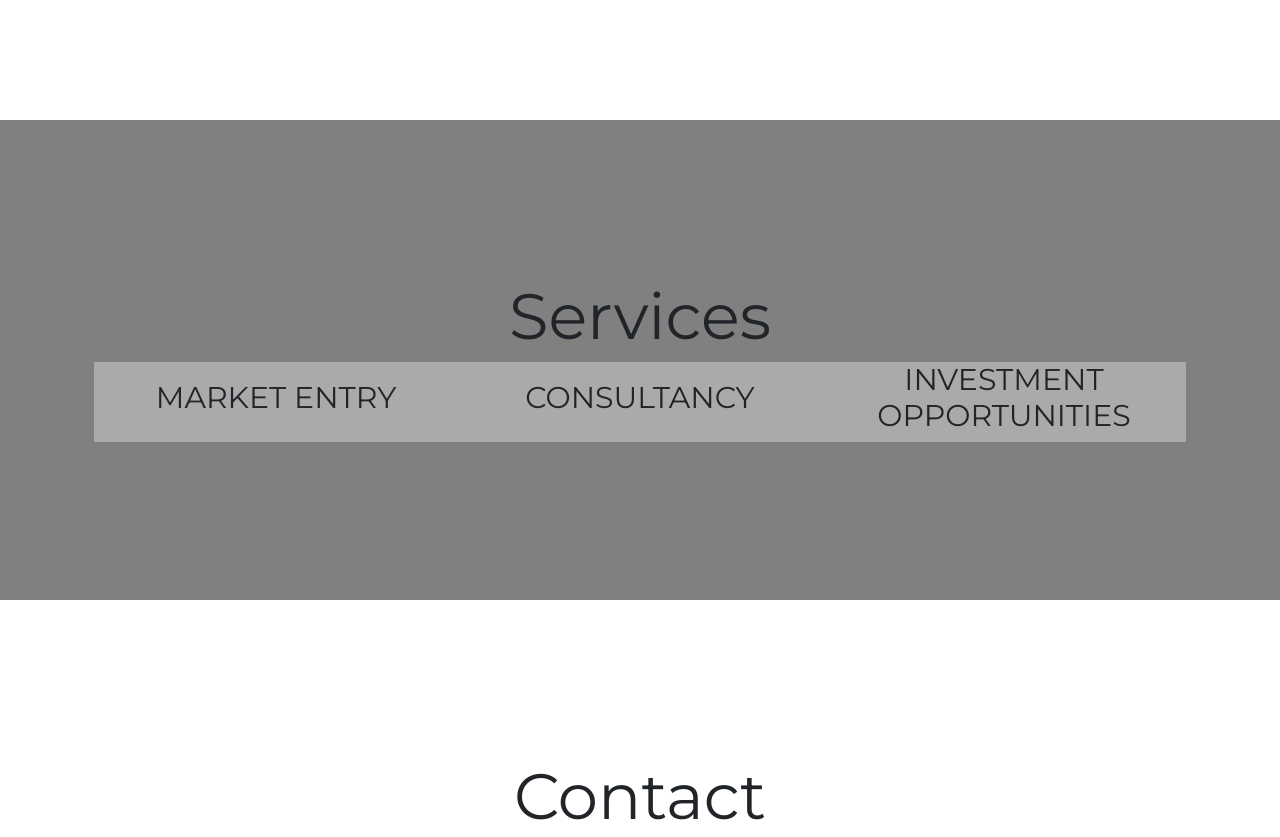
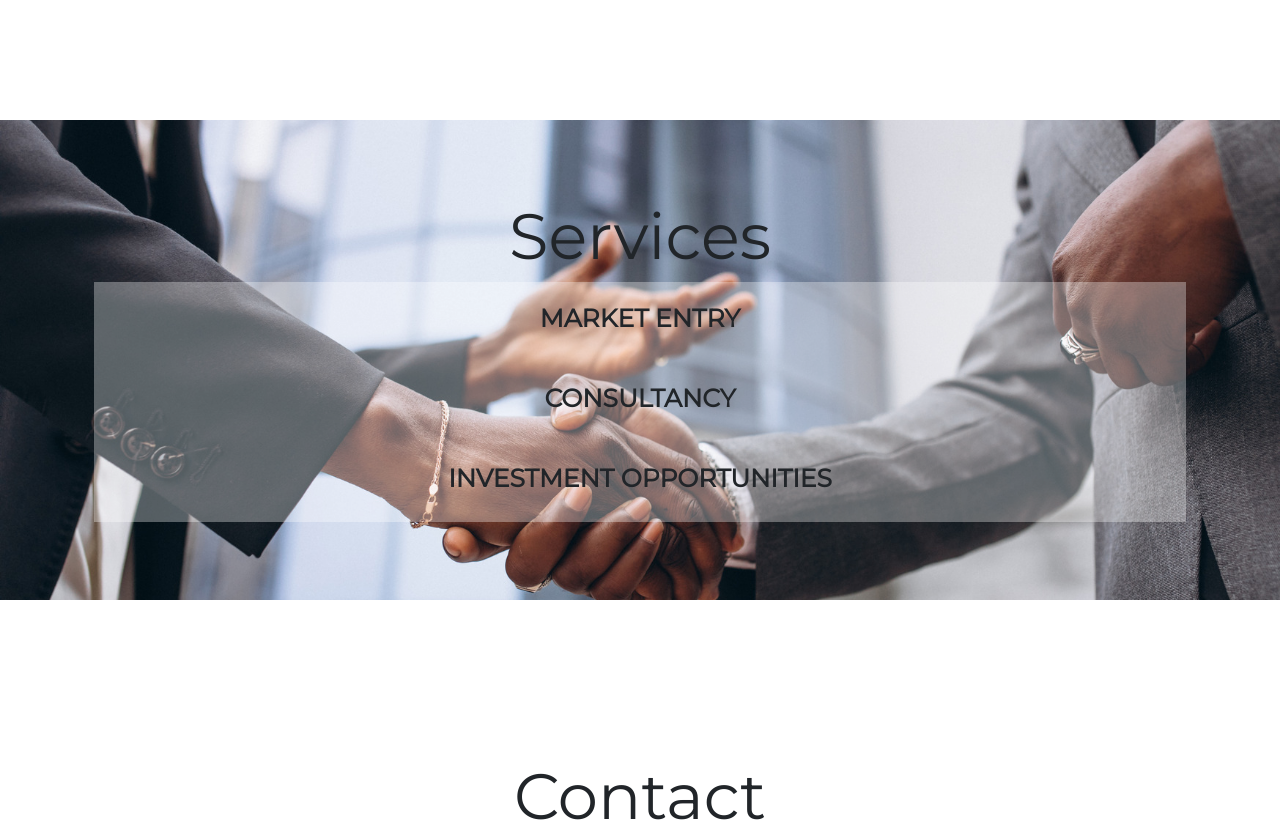
Before and after one commit to adekastanley/bizsanz, a plain HTML site: page index.html in a window 1280 px wide. Shown: the part 1160-1997 px from the top of the page. Drawn offline with nearby package versions, Linux system fonts and the light colour scheme.

Commit message:
redid section 3

```diff
--- a/main.js
+++ b/main.js
@@ -80,7 +80,7 @@ sec2.from('.section-3 .dividers-top', {
     scrollTrigger: {
       trigger: '.section-3',
       start: 'top center',
-      end: 'bottom 90%',
+      end: 'bottom 95%',
       scrub: true
     }
   });
--- a/style.css
+++ b/style.css
@@ -117,7 +117,7 @@ nav {
     display: flex;
     justify-content: center;
     align-items: center;
-    overflow-x: hidden;
+    overflow: hidden;
   }
   /* .section-2 {
     height: 60dvh;
@@ -129,11 +129,19 @@ nav {
     text-align: center;
   }
   .section-3 {
-    background-color: grey;
+    /* background-color: grey; */
+    background-image: url('./images/shake.jpg');
+    background-position: center;
+    background-repeat: no-repeat;
+    background-size: cover;
+    /* overflow: hidden; */
     /* width: 100vw; */
   }
+  .section-3 h3{
+    font-size: 14px;
+  }
   .section-3-wrapper {
-    background-color: rgba(128, 128, 128, 0.574);
+    /* background-color: rgba(128, 128, 128, 0.574); */
     display: flex;
     flex-direction: column;
     justify-content: center;
@@ -146,7 +154,7 @@ nav {
   .section-3 .services {
     /* background-color: red; */
     display: flex;
-    flex-direction: row;
+    flex-direction: column;
     width: 100%;
     justify-content: center;
     text-align: center;
@@ -159,7 +167,8 @@ nav {
   }
   .section-3 .services h3{
 
-    font-size: 10px;
+    font-size: 20px;
+    font-weight: bold;
 
   }
   .section-3 .service {
@@ -255,7 +264,8 @@ nav {
       }
       .section-3 .services h3{
 
-        font-size: 30px;
+        font-size: 25px;
+        font-weight: bold;
 
       }
       .section-4 .contact-wrapper{
```
Also changed, not shown: images/shake.jpg (added).
